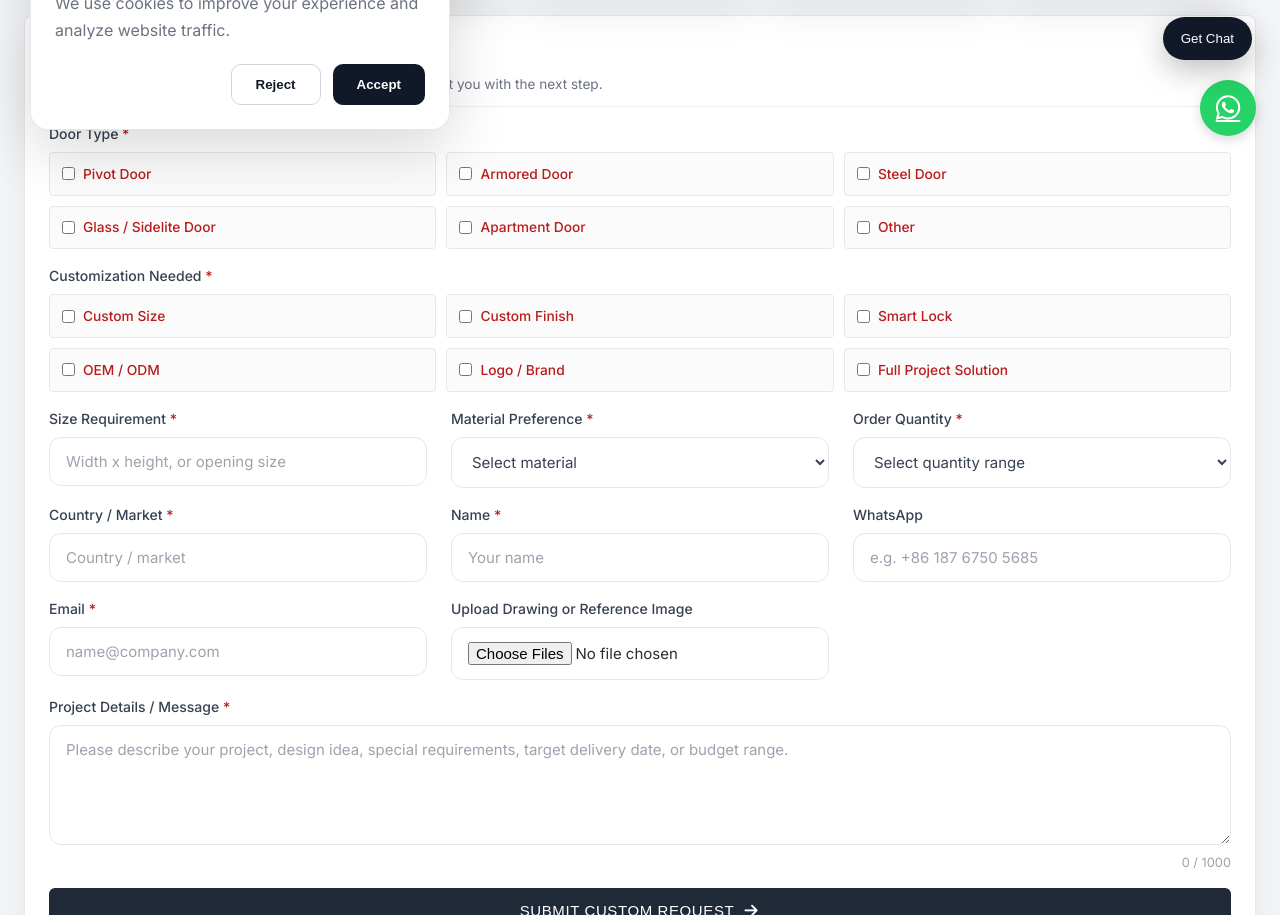
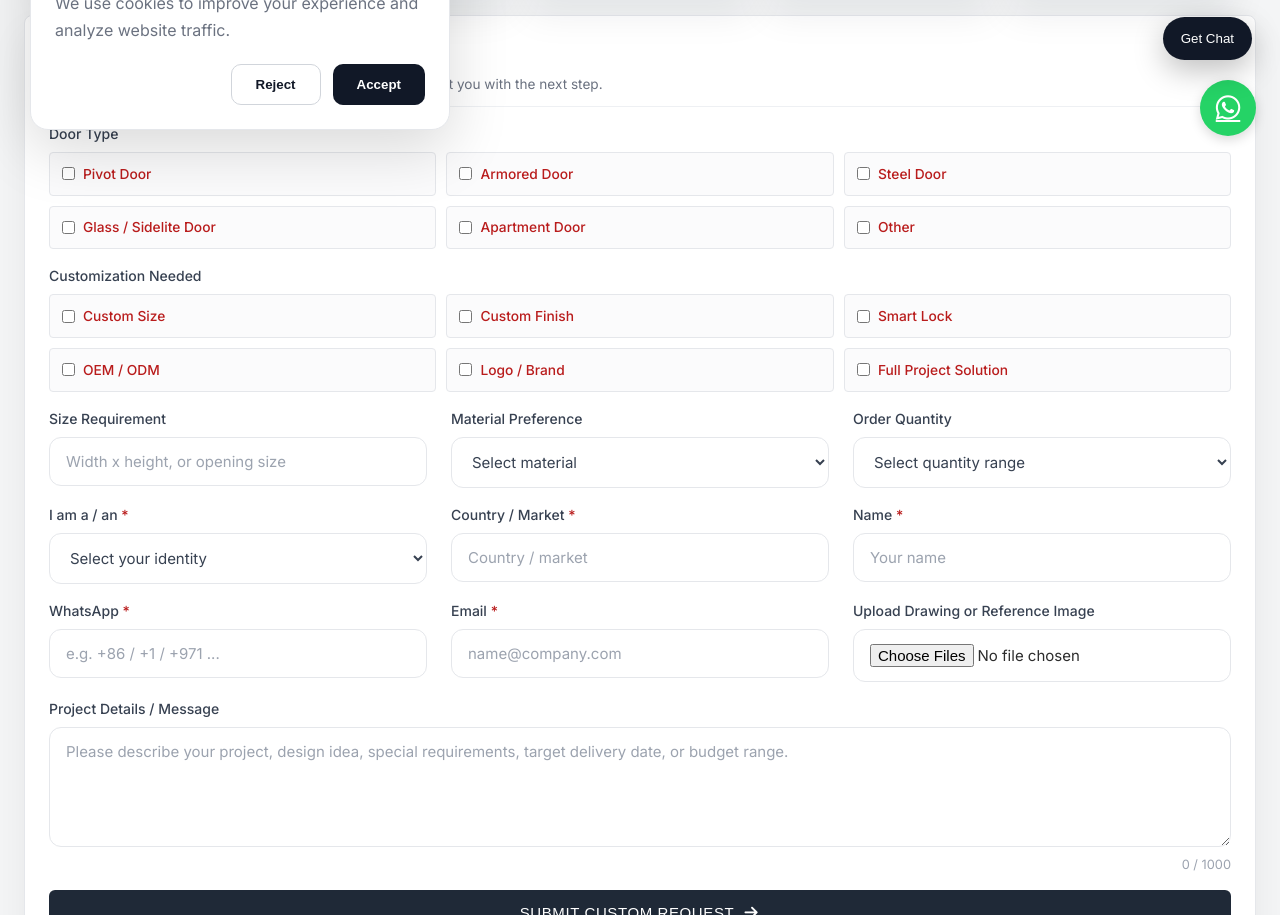
Before and after one commit to Sarim947/jmrhome, a Next.js app: page /inquiry in a window 1280 px wide. Shown: the part 640-1555 px from the top of the page. Built offline with nearby package versions, Linux system fonts and the light colour scheme.

Commit message:
new inquiry

```diff
--- a/app/globals.css
+++ b/app/globals.css
@@ -704,7 +704,7 @@ h2 { font-size: 2rem; margin-bottom: 2rem; border-left: 4px solid #9ca3af; paddi
 .inquiry-form h2 { border-left: none; padding-left: 0; margin: 0 0 0.25rem; font-size: 1.25rem; color: #111827; }
 .inquiry-form-heading p { color: #6b7280; font-size: 0.85rem; }
 .inquiry-form label span { color: #b91c1c; }
-.inquiry-form-row { display: contents; }
+.inquiry-form-row { grid-column: 1 / -1; display: grid; grid-template-columns: repeat(3, minmax(0, 1fr)); gap: 1rem 1.5rem; }
 .inquiry-wide { grid-column: 1 / -1; }
 .inquiry-check-grid { display: grid; grid-template-columns: repeat(3, 1fr); gap: 0.65rem; }
 .inquiry-check-grid.two-col { grid-template-columns: repeat(3, 1fr); }
@@ -887,6 +887,11 @@ img { content-visibility: auto; }
         min-height: 36px;
         padding: 0.5rem;
         font-size: 0.72rem !important;
+    }
+    .inquiry-form-row {
+        display: grid;
+        grid-template-columns: 1fr;
+        gap: 0.9rem;
     }
     .inquiry-trust-strip {
         grid-template-columns: repeat(4, 1fr);
--- a/app/inquiry/InquiryForm.jsx
+++ b/app/inquiry/InquiryForm.jsx
@@ -5,6 +5,15 @@ import { createClient } from "@supabase/supabase-js";
 
 const doorTypes = ["Pivot Door", "Armored Door", "Steel Door", "Glass / Sidelite Door", "Apartment Door", "Other"];
 const customNeeds = ["Custom Size", "Custom Finish", "Smart Lock", "OEM / ODM", "Logo / Brand", "Full Project Solution"];
+const customerTypes = [
+  "Homeowner / Own Home",
+  "Real Estate Developer",
+  "Dealer / Agent",
+  "Architect / Designer",
+  "Contractor / Builder",
+  "Company / B2B Buyer",
+  "Other"
+];
 const materialOptions = ["Steel", "Aluminum", "Steel + Aluminum", "Thermal Break Aluminum", "Glass Combination", "Not Sure Yet"];
 const quantityOptions = ["1 Set", "2-10 Sets", "11-50 Sets", "50+ Sets", "Project To Be Confirmed"];
 const allowedFileTypes = ["image/jpeg", "image/png", "image/webp", "application/pdf"];
@@ -105,6 +114,7 @@ export default function InquiryForm() {
       const message = [
         `Name: ${form.get("name") || "Not provided"}`,
         `Email: ${email || "Not provided"}`,
+        `I am a/an: ${form.get("customerType") || "Not provided"}`,
         `Door type: ${getCheckedValues(form, "doorType")}`,
         `Customization needed: ${getCheckedValues(form, "customNeed")}`,
         `Size requirement: ${form.get("sizeRequirement") || "Not provided"}`,
@@ -186,7 +196,7 @@ export default function InquiryForm() {
       </div>
 
       <div className="form-group inquiry-wide">
-        <label>Door Type <span>*</span></label>
+        <label>Door Type</label>
         <div className="inquiry-check-grid">
           {doorTypes.map((type) => (
             <label className="inquiry-check" key={type}>
@@ -198,7 +208,7 @@ export default function InquiryForm() {
       </div>
 
       <div className="form-group inquiry-wide">
-        <label>Customization Needed <span>*</span></label>
+        <label>Customization Needed</label>
         <div className="inquiry-check-grid two-col">
           {customNeeds.map((need) => (
             <label className="inquiry-check" key={need}>
@@ -211,15 +221,24 @@ export default function InquiryForm() {
 
       <div className="inquiry-form-row">
         <div className="form-group">
-          <label>Size Requirement <span>*</span></label>
-          <input name="sizeRequirement" type="text" placeholder="Width x height, or opening size" required />
+          <label>Size Requirement</label>
+          <input name="sizeRequirement" type="text" placeholder="Width x height, or opening size" />
         </div>
         <div className="form-group">
-          <label>Material Preference <span>*</span></label>
-          <select name="materialPreference" defaultValue="" required>
+          <label>Material Preference</label>
+          <select name="materialPreference" defaultValue="">
             <option value="" disabled>Select material</option>
             {materialOptions.map((material) => (
               <option key={material} value={material}>{material}</option>
+            ))}
+          </select>
+        </div>
+        <div className="form-group">
+          <label>Order Quantity</label>
+          <select name="orderQuantity" defaultValue="">
+            <option value="" disabled>Select quantity range</option>
+            {quantityOptions.map((quantity) => (
+              <option key={quantity} value={quantity}>{quantity}</option>
             ))}
           </select>
         </div>
@@ -227,11 +246,11 @@ export default function InquiryForm() {
 
       <div className="inquiry-form-row">
         <div className="form-group">
-          <label>Order Quantity <span>*</span></label>
-          <select name="orderQuantity" defaultValue="" required>
-            <option value="" disabled>Select quantity range</option>
-            {quantityOptions.map((quantity) => (
-              <option key={quantity} value={quantity}>{quantity}</option>
+          <label>I am a / an <span>*</span></label>
+          <select name="customerType" defaultValue="" required>
+            <option value="" disabled>Select your identity</option>
+            {customerTypes.map((type) => (
+              <option key={type} value={type}>{type}</option>
             ))}
           </select>
         </div>
@@ -239,20 +258,17 @@ export default function InquiryForm() {
           <label>Country / Market <span>*</span></label>
           <input name="country" type="text" placeholder="Country / market" required />
         </div>
+        <div className="form-group">
+          <label>Name <span>*</span></label>
+          <input name="name" type="text" placeholder="Your name" required />
+        </div>
       </div>
 
       <div className="inquiry-form-row">
         <div className="form-group">
-          <label>Name <span>*</span></label>
-          <input name="name" type="text" placeholder="Your name" required />
+          <label>WhatsApp <span>*</span></label>
+          <input name="whatsapp" type="text" placeholder="e.g. +86 / +1 / +971 ..." required />
         </div>
-        <div className="form-group">
-          <label>WhatsApp</label>
-          <input name="whatsapp" type="text" placeholder="e.g. +86 187 6750 5685" />
-        </div>
-      </div>
-
-      <div className="inquiry-form-row">
         <div className="form-group">
           <label>Email <span>*</span></label>
           <input name="email" type="email" placeholder="name@company.com" required />
@@ -275,13 +291,12 @@ export default function InquiryForm() {
       </div>
 
       <div className="form-group inquiry-wide">
-        <label>Project Details / Message <span>*</span></label>
+        <label>Project Details / Message</label>
         <textarea
           name="message"
           maxLength={1000}
           onChange={(event) => setMessageLength(event.target.value.length)}
           placeholder="Please describe your project, design idea, special requirements, target delivery date, or budget range."
-          required
         />
         <small className="inquiry-counter">{messageLength} / 1000</small>
       </div>
```
